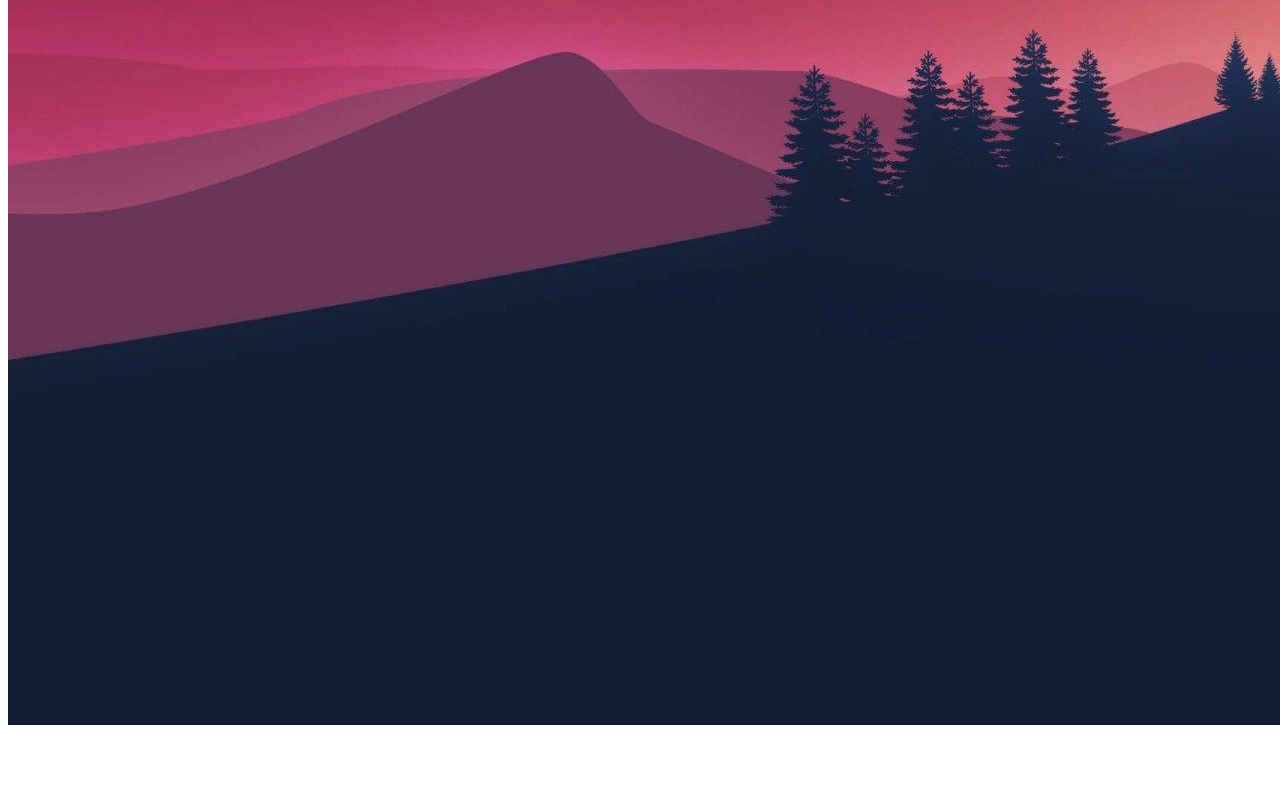
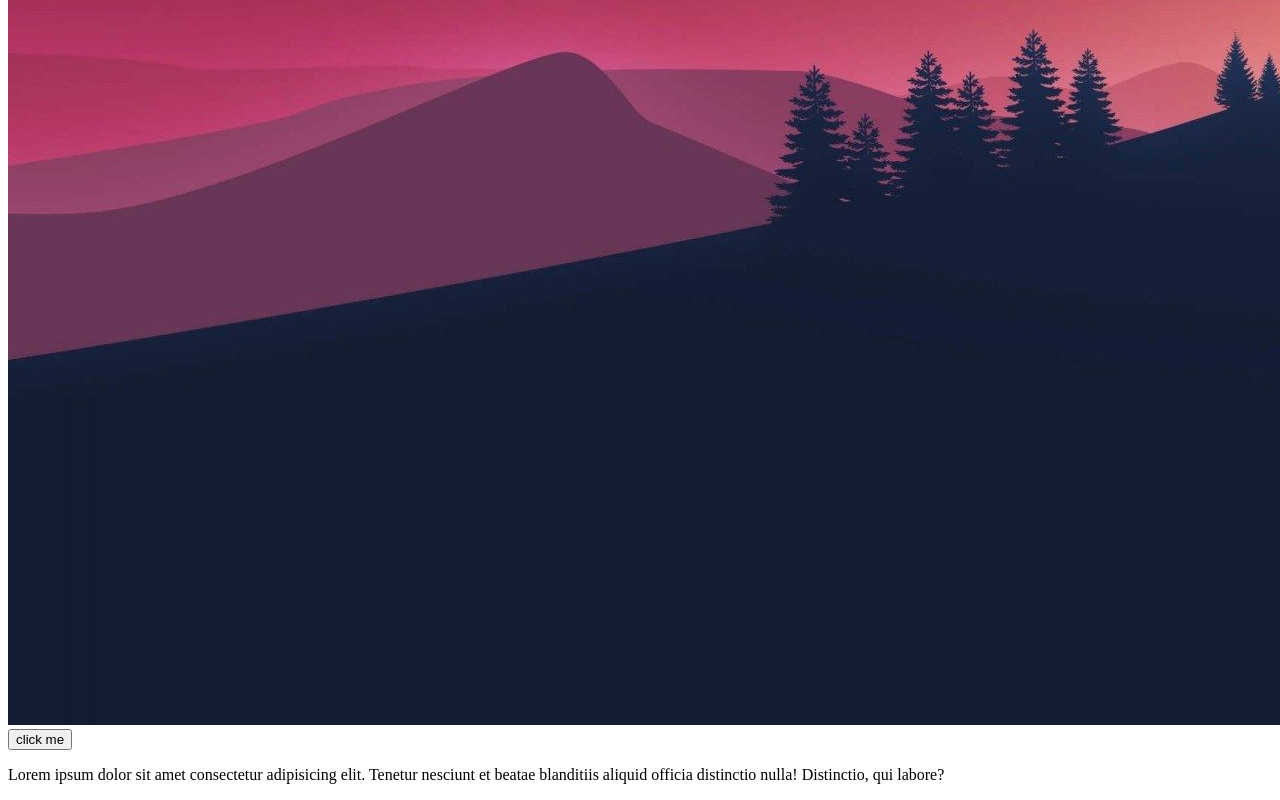
Before and after one commit to Wahidul505/my-first-repository, a plain HTML site: page index.html in a window 1280 px wide. Shown: the part 1614-2414 px from the top of the page. Before the commit the page ends 2351 px from the top, so only its background shows below. Drawn offline with Linux system fonts and the light colour scheme.

Commit message:
added a link and a button

```diff
--- a/index.html
+++ b/index.html
@@ -11,6 +11,9 @@
   <h2> i feel so free .....</h2>
   <p>Lorem ipsum dolor sit amet consectetur adipisicing elit. Esse laudantium corporis nemo reiciendis minima neque animi cumque unde, voluptates provident, corrupti hic temporibus at aliquid. Itaque beatae cum perferendis soluta.</p>
   <img src="anime.jpg" alt="">
+  <a href="www.google.com"></a>
+  <button> click me </button>
+  <p>Lorem ipsum dolor sit amet consectetur adipisicing elit. Tenetur nesciunt et beatae blanditiis aliquid officia distinctio nulla! Distinctio, qui labore?</p>
 
 </body>
 </html>
```
